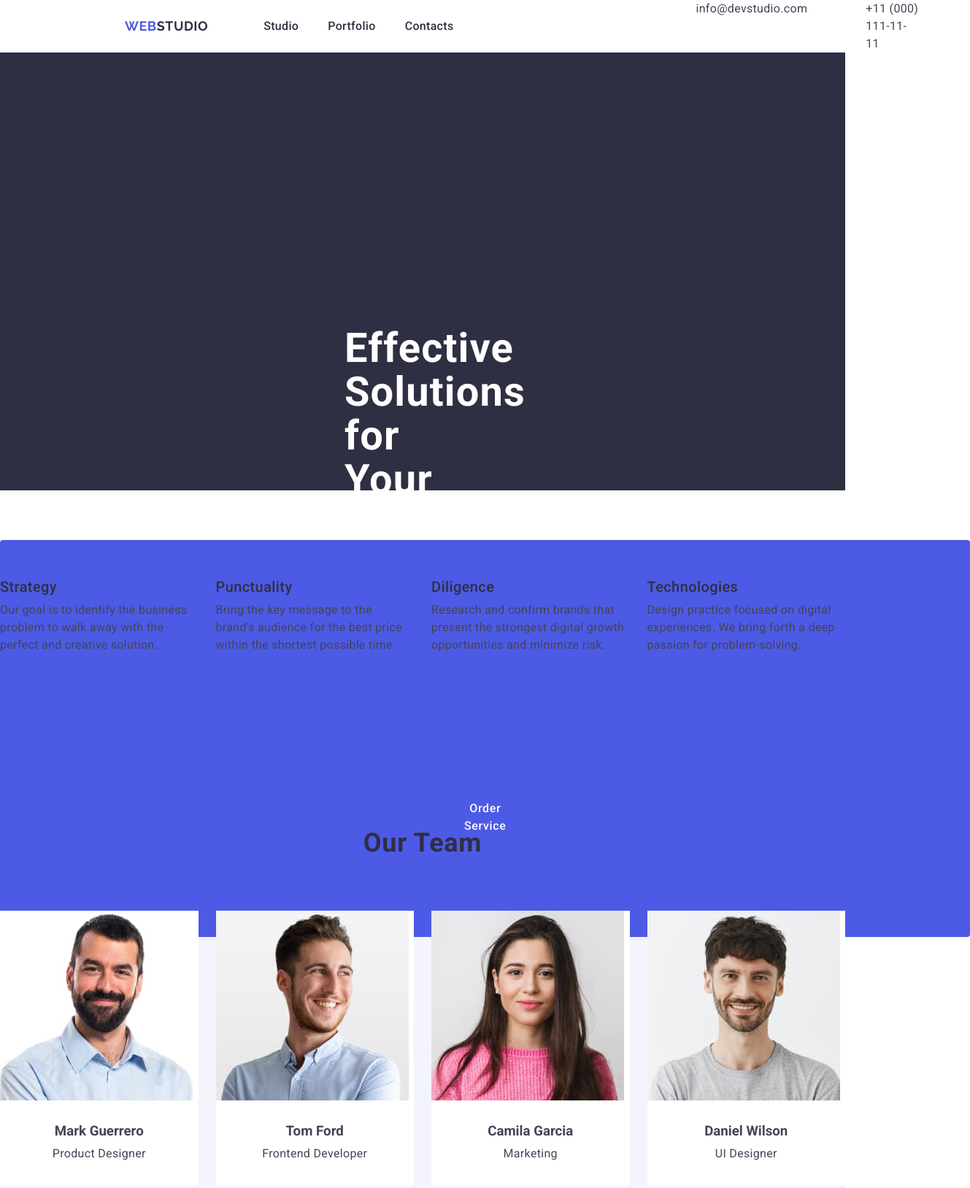
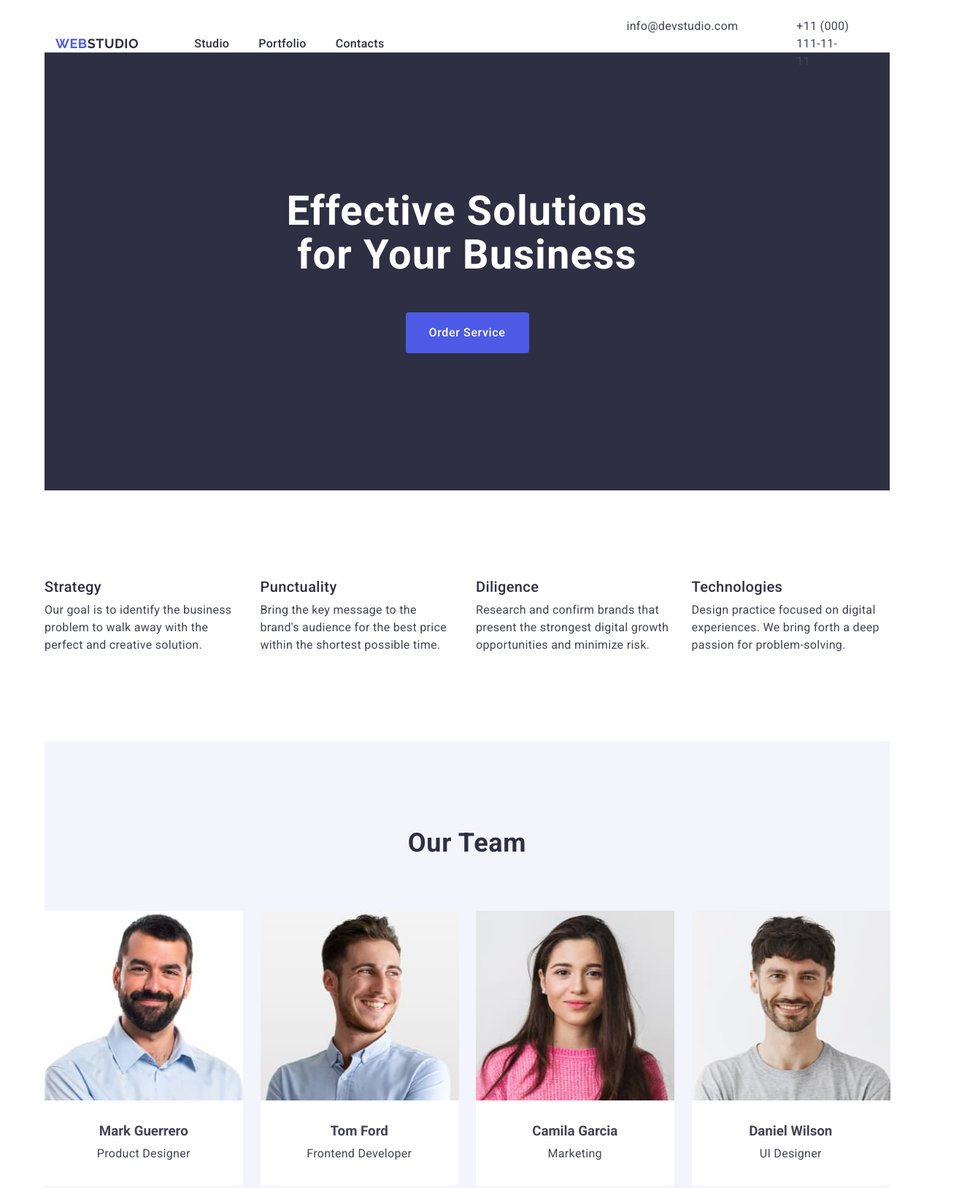
Before and after one commit to serhiyserhiychuk/goit-markup-hw-03, a plain HTML site: page index.html in a window 1280 px wide. Shown: the top 1628 px of the page at 73% size, 1329 px wide, since content can reach past the window. Drawn offline with nearby package versions, Linux system fonts and the light colour scheme.

Commit message:
correction

```diff
--- a/css/styles.css
+++ b/css/styles.css
@@ -25,10 +25,10 @@ img {
 }
 .container {
   max-width: 1158px;
-  padding-left: ;
-  padding-right: ;
-  margin-left: ;
-  margin-right: ;
+  padding-left: auto;
+  padding-right: auto;
+  margin-left: auto;
+  margin-right: auto;
 }
 .section {
   padding-top: 120px;
@@ -56,11 +56,14 @@ img {
 .link-list {
   display: flex;
   gap: 40px;
-  margin: 24px 332px 24px 0px;
+  margin: 24px 332px 24px 0;
+  padding-top: 24px;
+  padding-bottom: 24px;
 }
 .contacts-list {
   display: flex;
   gap: 40px;
+  margin: 24px 0;
 }
 .web {
   color: #2e2f42;
@@ -79,7 +82,7 @@ img {
   line-height: 1.17;
   letter-spacing: 0.03em;
   text-transform: uppercase;
-  margin: 24px 76px 24px 156px;
+  margin: 24px 76px 24px 0;
 }
 .nav-link {
   color: #2e2f42;
@@ -125,7 +128,9 @@ img {
   letter-spacing: 0.02em;
   max-width: 496px;
   height: 120px;
-  padding: 188px 472px 292px 472px;
+  margin-left: auto;
+  margin-right: auto;
+  margin-bottom: 48px;
 }
 .order-button {
   display: block;
@@ -141,7 +146,8 @@ img {
   height: 56px;
   border: none;
   border-radius: 4px;
-  padding: 356px 636px 188px 636px;
+  margin-left: auto;
+  margin-right: auto;
 }
 .order-button:hover,
 .order-button:focus {
@@ -243,6 +249,13 @@ img {
 .footer-link{
   display: inline-block;
   margin-bottom: 16px;
+  font-family: 'Raleway', sans-serif;
+  font-size: 18px;
+  font-weight: 700;
+  line-height: 1.17;
+  letter-spacing: 0.03em;
+  text-transform: uppercase;
+  margin-left: 156px;
 }
 .web-link {
   color: #f4f4fd;
@@ -253,4 +266,5 @@ img {
   line-height: 1.5;
   letter-spacing: 0.02em;
   max-width: 264px;
+  margin-left: 156px;
 }
--- a/index.html
+++ b/index.html
@@ -104,7 +104,7 @@
               <img
                 src="./images/image1.jpg"
                 alt="Team Member"
-                width="264"
+                width="272"
                 height="260"
               />
               <div class="team-info">
@@ -116,7 +116,7 @@
               <img
                 src="./images/image2.jpg"
                 alt="Team Member"
-                width="264"
+                width="272"
                 height="260"
               />
               <div class="team-info">
@@ -128,7 +128,7 @@
               <img
                 src="./images/image3.jpg"
                 alt="Team Member"
-                width="264"
+                width="272"
                 height="260"
               />
               <div class="team-info">
@@ -140,7 +140,7 @@
               <img
                 src="./images/image4.jpg"
                 alt="Team Member"
-                width="264"
+                width="272"
                 height="260"
               />
               <div class="team-info">
@@ -160,7 +160,7 @@
               <img
                 src="./images/img-one.jpg"
                 alt="App Pages"
-                width="360"
+                width="370"
                 height="300"
               />
               <div class="portfolio-container">
@@ -172,7 +172,7 @@
               <img
                 src="./images/img-two.jpg"
                 alt="QR code scanning"
-                width="360"
+                width="370"
                 height="300"
               />
               <div class="portfolio-container">
@@ -184,7 +184,7 @@
               <img
                 src="./images/img-three.jpg"
                 alt="CrossPlatform App"
-                width="360"
+                width="370"
                 height="300"
               />
               <div class="portfolio-container">
@@ -196,7 +196,7 @@
               <img
                 src="./images/img-four.jpg"
                 alt="Service in Taxi"
-                width="360"
+                width="370"
                 height="300"
               />
               <div class="portfolio-container">
@@ -208,7 +208,7 @@
               <img
                 src="./images/img-five.jpg"
                 alt="Wallpapers"
-                width="360"
+                width="370"
                 height="300"
               />
               <div class="portfolio-container">
@@ -220,7 +220,7 @@
               <img
                 src="./images/img-six.jpg"
                 alt="Phone Searching"
-                width="360"
+                width="370"
                 height="300"
               />
               <div class="portfolio-container">
```
